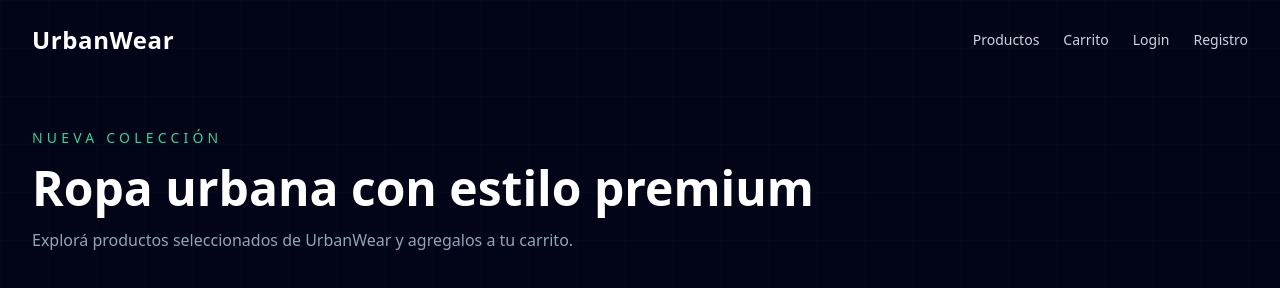
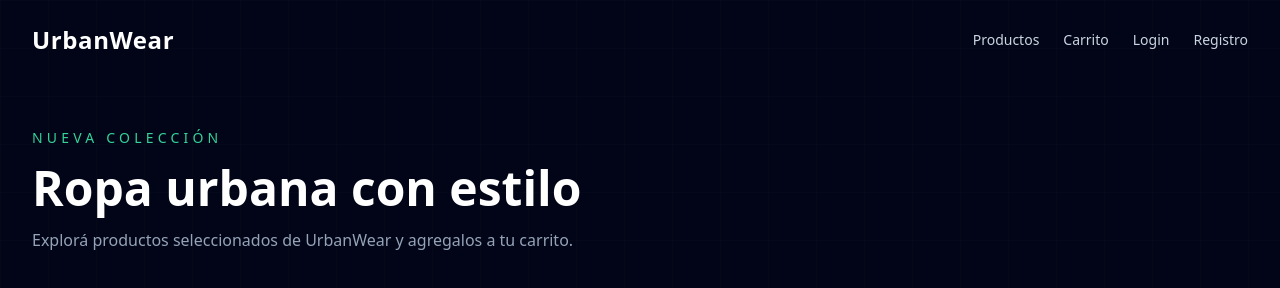
Before and after one commit to NelCount/UrbanWear, a website: page frontend/index.html in a window 1280 px wide. Drawn offline with nearby package versions, Linux system fonts and the light colour scheme; no server answers.

Commit message:
Correciones en index.html

```diff
--- a/frontend/index.html
+++ b/frontend/index.html
@@ -64,7 +64,7 @@
                     </p>
 
                     <h2 class="text-5xl font-bold mb-4">
-                        Ropa urbana con estilo premium
+                        Ropa urbana con estilo
                     </h2>
 
                     <p class="text-slate-400 max-w-2xl">
```
